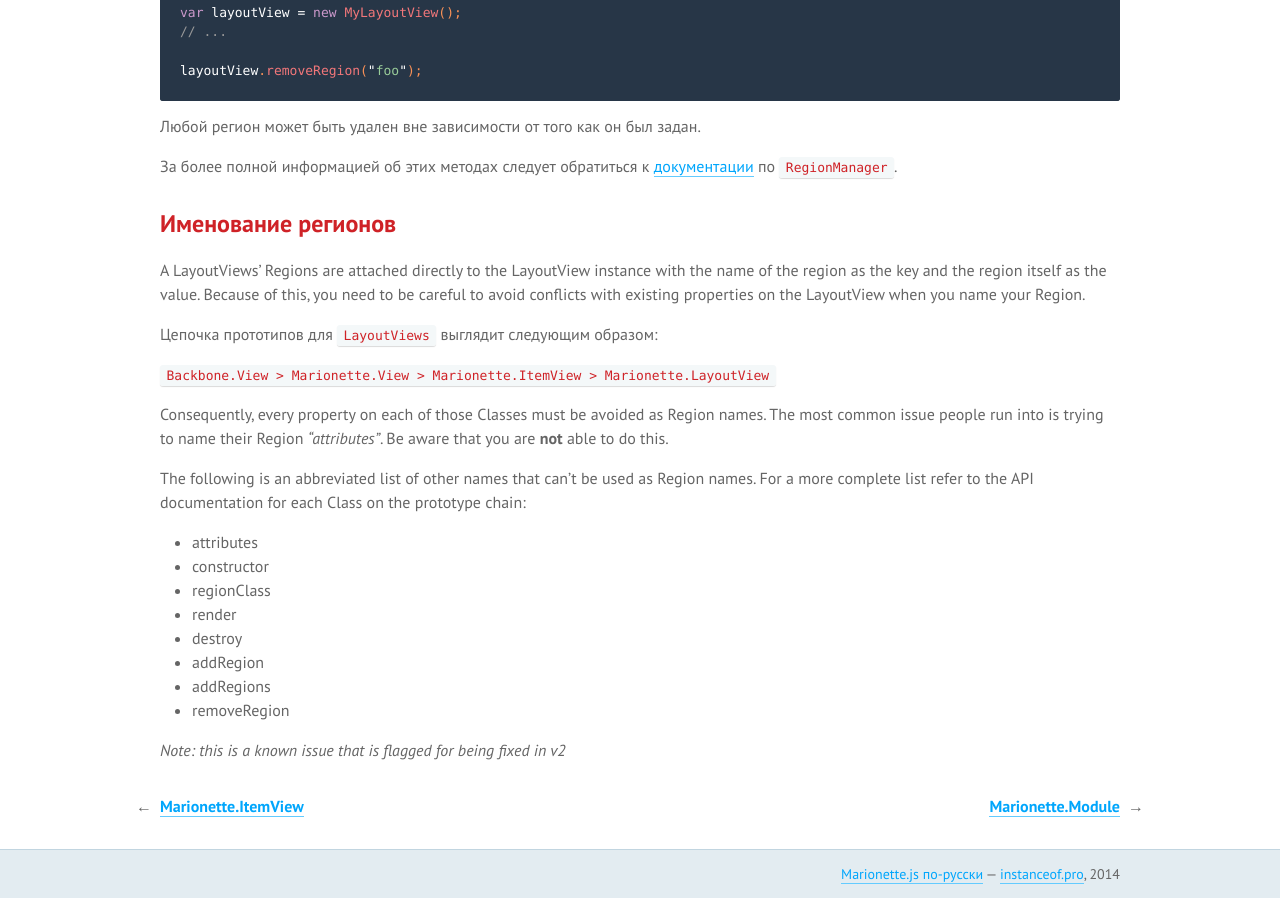
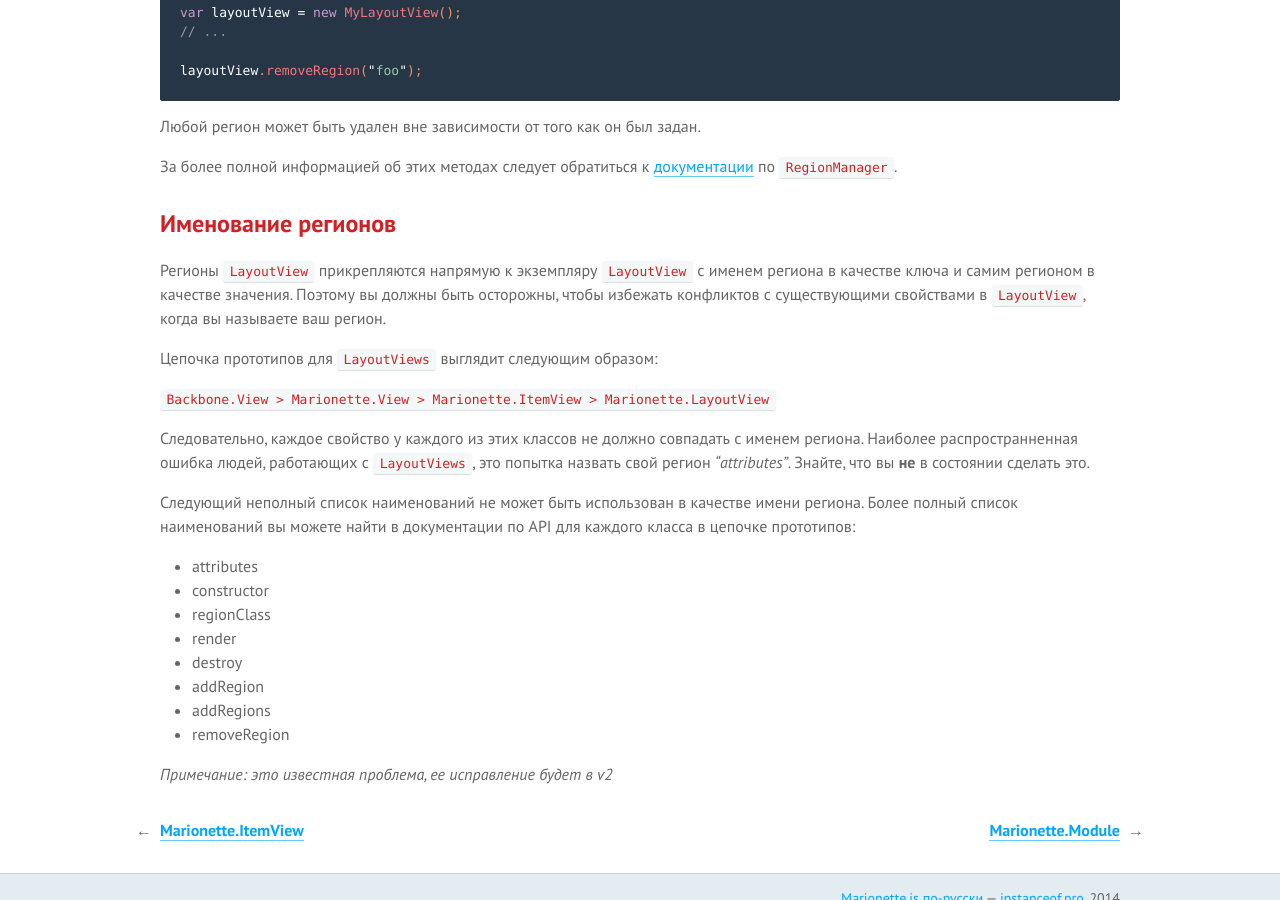
Before and after one commit to sadcitizen/marionettejs.ru, a Jekyll site: the page built from _posts/2014-05-01-layoutview.md, in a window 1280 px wide and 900 px high, scrolled down 6597 px. Built offline with Jekyll 4.4.1, drawn with Linux system fonts in a browser that asks for light colours; some web fonts are replaced; Markdown is read by kramdown in place of the engine named in the settings.

Commit message:
translate ru/LayoutView
translate 'Region Naming'

````diff
--- a/_includes/translation/ru/marionette.layoutview.md
+++ b/_includes/translation/ru/marionette.layoutview.md
@@ -287,7 +287,7 @@
 // ...
 
 layoutView.addRegion("foo", "#foo");
-layoutView.foo.show(new someView());
+layoutView.foo.show(new SomeView());
 ```
 
 Метод addRegions:
@@ -326,20 +326,21 @@
 
 ## <a name="region-naming"></a> Именование регионов
 
-A LayoutViews' Regions are attached directly to the LayoutView instance with the name of the region
-as the key and the region itself as the value. Because of this, you need to be careful
-to avoid conflicts with existing properties on the LayoutView when you name your Region.
+Регионы `LayoutView` прикрепляются напрямую к экземпляру `LayoutView` с именем региона
+в качестве ключа и самим регионом в качестве значения. Поэтому вы должны быть осторожны,
+чтобы избежать конфликтов с существующими свойствами в `LayoutView`, когда вы называете ваш регион.
 
 Цепочка прототипов для `LayoutViews` выглядит следующим образом:
 
 `Backbone.View > Marionette.View > Marionette.ItemView > Marionette.LayoutView`
 
-Consequently, every property on each of those Classes must be avoided as Region names. The most
-common issue people run into is trying to name their Region *"attributes"*. Be aware
-that you are **not** able to do this.
+Следовательно, каждое свойство у каждого из этих классов не должно совпадать с именем региона.
+Наиболее распространненная ошибка людей, работающих с `LayoutViews`, это попытка назвать
+свой регион *"attributes"*. Знайте, что вы **не** в состоянии сделать это.
 
-The following is an abbreviated list of other names that can't be used as Region names. For a more
-complete list refer to the API documentation for each Class on the prototype chain:
+Следующий неполный список наименований не может быть использован в качестве имени региона.
+Более полный список наименований вы можете найти в документации по API для каждого класса в
+цепочке прототипов:
 
 * attributes
 * constructor
@@ -350,4 +351,4 @@
 * addRegions
 * removeRegion
 
-*Note: this is a known issue that is flagged for being fixed in v2*
+*Примечание: это известная проблема, ее исправление будет в v2*
````
